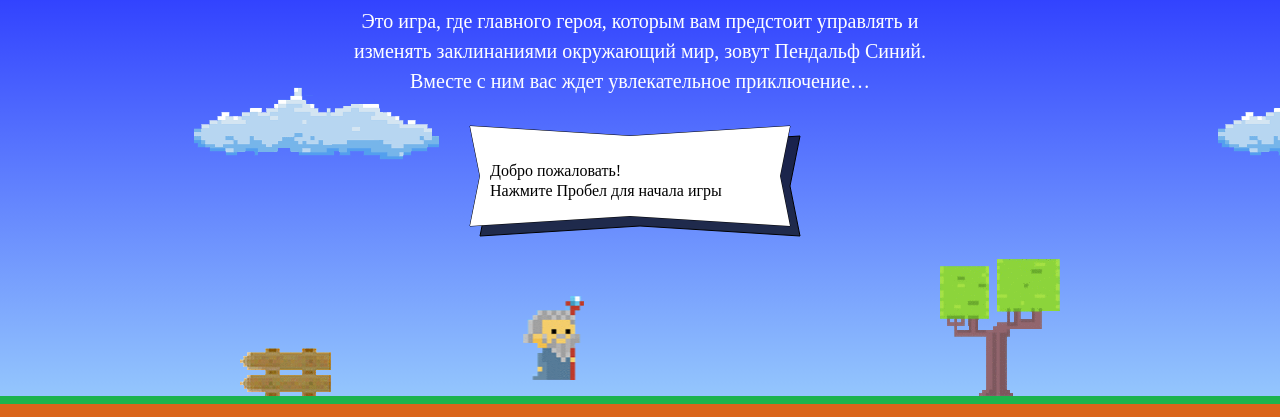
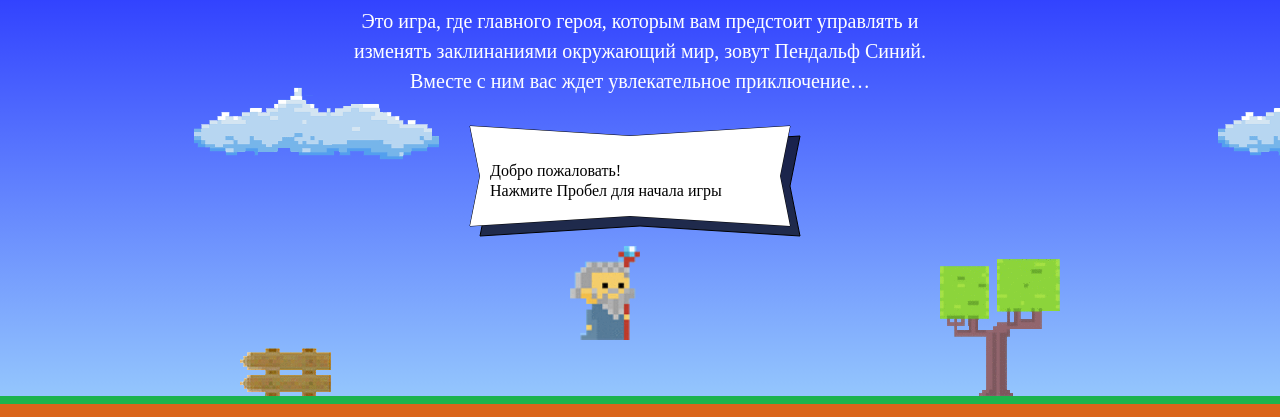
Before and after one commit to Sijey55/489657-code-and-magick-19, a website: page index.html in a window 1280 px wide. Shown: the part 203-620 px from the top of the page. Drawn offline with Linux system fonts and the light colour scheme; a web font is replaced by a local one.

Commit message:
Переменные и функции,которые меняют поведение игры

```diff
--- a/index.html
+++ b/index.html
@@ -181,6 +181,27 @@
   </div>
 </template>
 
+<script>
+  var fireballSize = 22;
+  var getFireballSpeed = function(left) {
+    return left ? 5 : 2;
+  };
+  var wizardSpeed = 3;
+  var wizardWidth = 70;
+
+
+var getWizardHeight = function() {
+  return 1.337 * wizardWidth;
+};
+
+var getWizardX = function(width) {
+  return width / 2.5;
+};
+
+var getWizardY = function(height) {
+  return height - 150;
+};
+</script>
 <script src="js/game.js"></script>
 
 </body>
--- a/package.json
+++ b/package.json
@@ -15,7 +15,9 @@
     "eslint-config-htmlacademy": "0.5.2"
   },
   "license": "MIT",
-  "dependencies": {},
+  "dependencies": {
+    "grunt-cli": "^1.3.2"
+  },
   "scripts": {
     "test": "eslint js/"
   },
```
Also changed, not shown: Readme.md, 1 other file.
